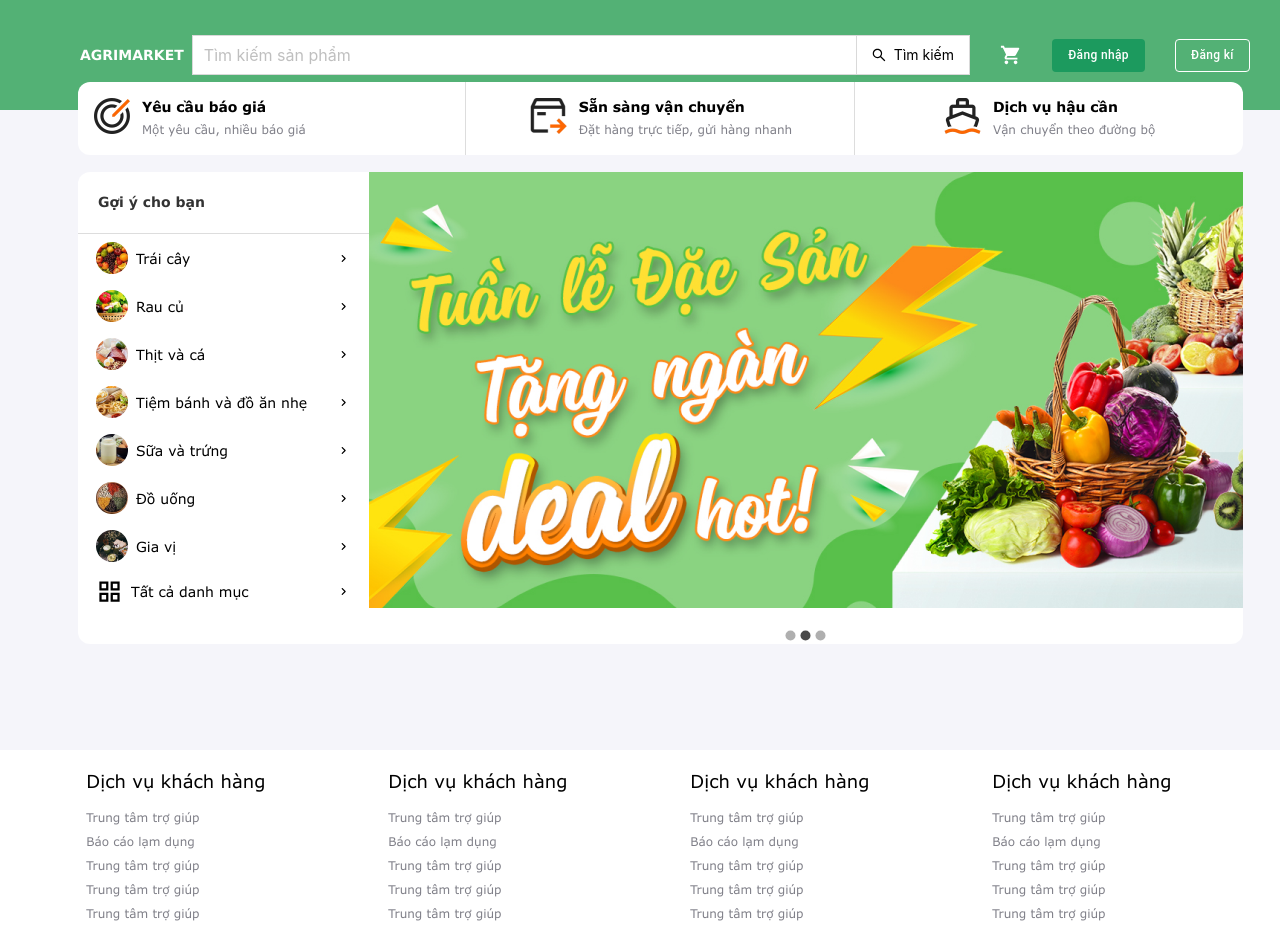
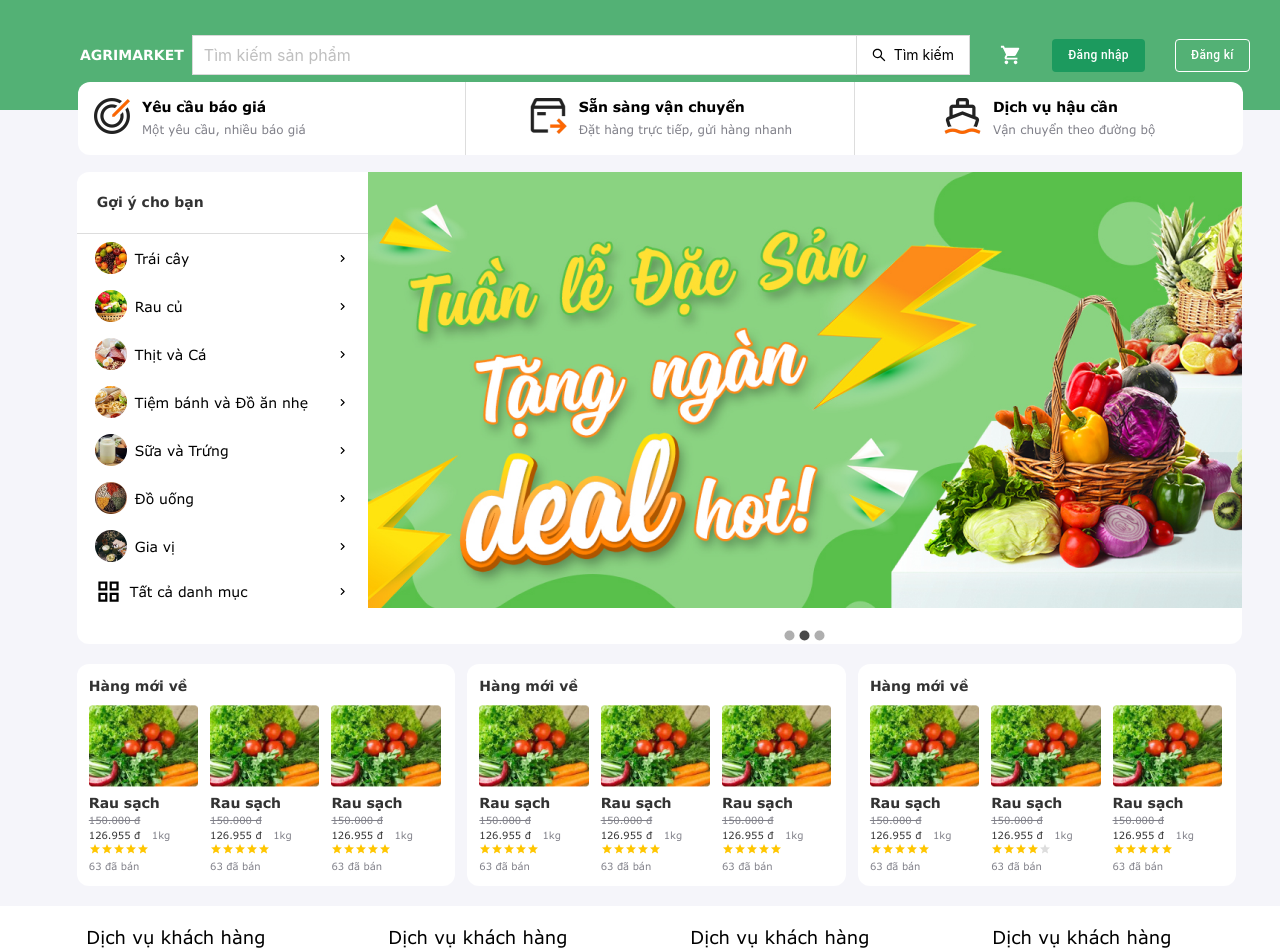
Before and after one commit to FarmMap/TMDT, a React (Create React App) app: page / in a window 1280 px wide. Shown: the top 952 px of the page. Built offline with nearby package versions, Linux system fonts and the light colour scheme; a web font is replaced by a local one.

Commit message:
Category, Product

```diff
--- a/src/assets/images/index.ts
+++ b/src/assets/images/index.ts
@@ -10,6 +10,7 @@ const images = {
   douong: require("../images/douong.png"),
   sua: require("../images/sua.png"),
   banner: require("../images/banner.png"),
+  rauSach: require("../images/rauSach.png"),
 };
 
 export default images;
--- a/src/presentations/components/defaultLayOut/DefaultLayOut.module.scss
+++ b/src/presentations/components/defaultLayOut/DefaultLayOut.module.scss
@@ -1,6 +1,4 @@
 .body-wrapper {
   background-color: rgb(245, 245, 250);
-  padding: 0 40px;
-  padding-top: 62px;
-  height: 80vh;
+  padding: 62px 6vw 20px 6vw;
 }
--- a/src/presentations/components/globalStyle/GlobalStyle.module.scss
+++ b/src/presentations/components/globalStyle/GlobalStyle.module.scss
@@ -61,6 +61,7 @@
   --white-color: #fff;
   --text-color: rgb(128, 128, 137);
   --black-color: #000;
+  --title-color: #333333;
   --primary-size: 1.4rem;
 
   --font-family: "Verdana";
--- /dev/null
+++ b/src/presentations/pages/home/DataHome.ts
@@ -0,0 +1,126 @@
+import images from "../../../assets/images";
+
+const imageList = [images.banner, images.banner, images.banner];
+
+const sidebarList = [
+  {
+    src: images.traiCayTuoi,
+    text: "Trái cây",
+  },
+  {
+    src: images.raucu,
+    text: "Rau củ",
+  },
+  {
+    src: images.thitvaca,
+    text: "Thịt và Cá",
+  },
+  {
+    src: images.banh,
+    text: "Tiệm bánh và Đồ ăn nhẹ",
+  },
+  {
+    src: images.sua,
+    text: "Sữa và Trứng",
+  },
+  {
+    src: images.douong,
+    text: "Đồ uống",
+  },
+  {
+    src: images.giavi,
+    text: "Gia vị",
+  },
+];
+
+const suggestProducts = [
+  {
+    heading: "Hàng mới về",
+    productList: [
+      {
+        productSrc: images.rauSach,
+        productName: "Rau sạch",
+        originalPrice: "150.000 đ",
+        salePrice: "126.955 đ",
+        feedBack: ["*", "*", "*", "*", "*"],
+        sold: "63",
+      },
+      {
+        productSrc: images.rauSach,
+        productName: "Rau sạch",
+        originalPrice: "150.000 đ",
+        salePrice: "126.955 đ",
+        feedBack: ["*", "*", "*", "*", "*"],
+        sold: "63",
+      },
+      {
+        productSrc: images.rauSach,
+        productName: "Rau sạch",
+        originalPrice: "150.000 đ",
+        salePrice: "126.955 đ",
+        feedBack: ["*", "*", "*", "*", "*"],
+        sold: "63",
+      },
+    ],
+  },
+  {
+    heading: "Hàng mới về",
+    productList: [
+      {
+        productSrc: images.rauSach,
+        productName: "Rau sạch",
+        originalPrice: "150.000 đ",
+        salePrice: "126.955 đ",
+        feedBack: ["*", "*", "*", "*", "*"],
+        sold: "63",
+      },
+      {
+        productSrc: images.rauSach,
+        productName: "Rau sạch",
+        originalPrice: "150.000 đ",
+        salePrice: "126.955 đ",
+        feedBack: ["*", "*", "*", "*", "*"],
+        sold: "63",
+      },
+      {
+        productSrc: images.rauSach,
+        productName: "Rau sạch",
+        originalPrice: "150.000 đ",
+        salePrice: "126.955 đ",
+        feedBack: ["*", "*", "*", "*", "*"],
+        sold: "63",
+      },
+    ],
+  },
+  {
+    heading: "Hàng mới về",
+    productList: [
+      {
+        productSrc: images.rauSach,
+        productName: "Rau sạch",
+        originalPrice: "150.000 đ",
+        salePrice: "126.955 đ",
+        feedBack: ["*", "*", "*", "*", "*"],
+        sold: "63",
+      },
+      {
+        productSrc: images.rauSach,
+        productName: "Rau sạch",
+        originalPrice: "150.000 đ",
+        salePrice: "126.955 đ",
+        feedBack: ["*", "*", "*", "*"],
+        sold: "63",
+      },
+      {
+        productSrc: images.rauSach,
+        productName: "Rau sạch",
+        originalPrice: "150.000 đ",
+        salePrice: "126.955 đ",
+        feedBack: ["*", "*", "*", "*", "*"],
+        sold: "63",
+      },
+    ],
+  },
+];
+
+export { imageList, sidebarList, suggestProducts };
--- a/src/presentations/pages/home/Home.module.scss
+++ b/src/presentations/pages/home/Home.module.scss
@@ -1,7 +1,6 @@
 .wrapper {
   background-color: var(--white-color);
   border-radius: 12px;
-  margin-left: 38px;
   width: 91vw !important;
 }
 
--- a/src/presentations/pages/home/HomePage.tsx
+++ b/src/presentations/pages/home/HomePage.tsx
@@ -6,75 +6,30 @@ import DefaultLayOut from "../../components/defaultLayOut/DefaultLayOut";
 import KeyboardArrowRightRoundedIcon from "@mui/icons-material/KeyboardArrowRightRounded";
 import GridViewIcon from "@mui/icons-material/GridView";
 // Internal files
+import { sidebarList, imageList } from "./DataHome";
+import CategoryPage from "./components/Category/CategoryPage";
 // Styles
 import classNames from "classnames/bind";
 import styles from "./Home.module.scss";
-import images from "../../../assets/images";
 
 const cx = classNames.bind(styles);
 
 const HomePage = () => {
-  const imageList = [images.banner, images.banner, images.banner];
   return (
     <DefaultLayOut>
+      <Grid>
         <Grid container className={cx("wrapper")}>
           <Grid item lg={3}>
             <Grid className={cx("heading-sidebar")}> Gợi ý cho bạn</Grid>
-          <Grid className={cx("sidebar-item")}>
-            <img src={images.traiCayTuoi} alt="ITFS sidebar" />
+            {sidebarList.map((sidebar, i) => (
+              <Grid className={cx("sidebar-item")} key={i}>
+                <img src={sidebar.src} alt="ITFS sidebar" />
                 <span>
-              Trái cây
+                  {sidebar.text}
                   <KeyboardArrowRightRoundedIcon />
                 </span>
               </Grid>
-
-          <Grid className={cx("sidebar-item")}>
-            <img src={images.raucu} alt="ITFS sidebar" />
-            <span>
-              Rau củ
-              <KeyboardArrowRightRoundedIcon />
-            </span>
-          </Grid>
-
-          <Grid className={cx("sidebar-item")}>
-            <img src={images.thitvaca} alt="ITFS sidebar" />
-            <span>
-              Thịt và cá
-              <KeyboardArrowRightRoundedIcon />
-            </span>
-          </Grid>
-
-          <Grid className={cx("sidebar-item")}>
-            <img src={images.banh} alt="ITFS sidebar" />
-            <span>
-              Tiệm bánh và đồ ăn nhẹ
-              <KeyboardArrowRightRoundedIcon />
-            </span>
-          </Grid>
-
-          <Grid className={cx("sidebar-item")}>
-            <img src={images.sua} alt="ITFS sidebar" />
-            <span>
-              Sữa và trứng
-              <KeyboardArrowRightRoundedIcon />
-            </span>
-          </Grid>
-
-          <Grid className={cx("sidebar-item")}>
-            <img src={images.douong} alt="ITFS sidebar" />
-            <span>
-              Đồ uống
-              <KeyboardArrowRightRoundedIcon />
-            </span>
-          </Grid>
-
-          <Grid className={cx("sidebar-item")}>
-            <img src={images.giavi} alt="ITFS sidebar" />
-            <span>
-              Gia vị
-              <KeyboardArrowRightRoundedIcon />
-            </span>
-          </Grid>
+            ))}
 
             <Grid className={cx("sidebar-item")}>
               <GridViewIcon style={{ fontSize: "27px" }} />
@@ -95,6 +50,11 @@ const HomePage = () => {
             </Carousel>
           </Grid>
         </Grid>
+
+        <Grid>
+          <CategoryPage />
+        </Grid>
+      </Grid>
     </DefaultLayOut>
   );
 };
--- /dev/null
+++ b/src/presentations/pages/home/components/Category/Category.module.scss
@@ -0,0 +1,73 @@
+.wrapper {
+  width: 91vw;
+  margin-top: 20px;
+}
+
+.item {
+  background-color: var(--white-color);
+  padding: 12px;
+  border-radius: 12px;
+
+  &:first-child {
+    margin-right: 12px;
+  }
+
+  &:last-child {
+    margin-left: 12px;
+  }
+}
+
+.category-item {
+  &:first-child {
+    margin-right: 12px;
+  }
+
+  &:last-child {
+    margin-left: 12px;
+  }
+}
+
+.item-heading {
+  color: var(--title-color);
+  margin-bottom: 8px;
+  font-weight: 600;
+}
+
+.product-img {
+  width: 100%;
+}
+
+.product-name {
+  color: var(--title-color);
+  font-size: 1.4rem;
+}
+
+.original-price,
+.sale-price {
+  font-size: 1rem;
+}
+
+.original-price {
+  text-decoration: line-through;
+}
+
+.sale-price {
+  color: var(--title-color);
+
+  span {
+    color: var(--text-color);
+    margin-left: 8px;
+  }
+}
+
+.feedBack {
+  font-size: 1rem;
+}
+
+.feedBack-star {
+  svg {
+    width: 12px;
+    height: 12px;
+    color: #ffc600;
+  }
+}
--- /dev/null
+++ b/src/presentations/pages/home/components/Category/CategoryPage.tsx
@@ -0,0 +1,71 @@
+//Externel
+import React from "react";
+import Grid from "@mui/material/Grid";
+import StarIcon from "@mui/icons-material/Star";
+// Internal
+import { suggestProducts } from "../../DataHome";
+// Styles
+import classNames from "classnames/bind";
+import styles from "./Category.module.scss";
+
+const cx = classNames.bind(styles);
+
+const CategoryPage = () => {
+  // Hàm này tạo mảng StarIcon màu vàng và màu xám dựa trên độ dài của feedBack
+  const renderStarIcons = (feedBackLength: number) => {
+    const starIcons = [];
+    for (let i = 0; i < 5; i++) {
+      if (i < feedBackLength) {
+        starIcons.push(
+          <span key={i} className={cx("feedBack-star")}>
+            <StarIcon />
+          </span>
+        );
+      } else {
+        starIcons.push(
+          <span key={i} className={cx("feedBack-star")}>
+            <StarIcon style={{ color: "#ddd" }} />
+          </span>
+        );
+      }
+    }
+    return starIcons;
+  };
+  return (
+    <Grid className={cx("wrapper")}>
+      <Grid container columns={12} className={cx("container")}>
+        {suggestProducts.map((productSg, i) => (
+          <Grid item lg={3.9} className={cx("item")} key={i}>
+            <h4 className={cx("item-heading")}>{productSg.heading}</h4>
+            <Grid container className={cx("category-container")}>
+              {productSg.productList.map((product, z) => (
+                <Grid item lg={3.7} className={cx("category-item")}>
+                  <img
+                    src={product.productSrc}
+                    className={cx("product-img")}
+                    alt="ITFSD-rauSach"
+                  />
+                  <h5 className={cx("product-name")}>{product.productName}</h5>
+                  <p className={cx("original-price")}>
+                    {product.originalPrice}
+                  </p>
+                  <p className={cx("sale-price")}>
+                    {product.salePrice} <span>1kg</span>
+                  </p>
+                  <p className={cx("feedBack")}>
+                    <span className={cx("feedBack-star")}>
+                      {renderStarIcons(product.feedBack.length)} <br />
+                    </span>{" "}
+                    {product.sold} đã bán
+                  </p>
+                </Grid>
+              ))}
+            </Grid>
+          </Grid>
+        ))}
+      </Grid>
+    </Grid>
+  );
+};
+
+export default CategoryPage;
```
Also changed, not shown: src/assets/images/rauSach.png (added). Lines whose indentation alone changed are shown as unchanged.
